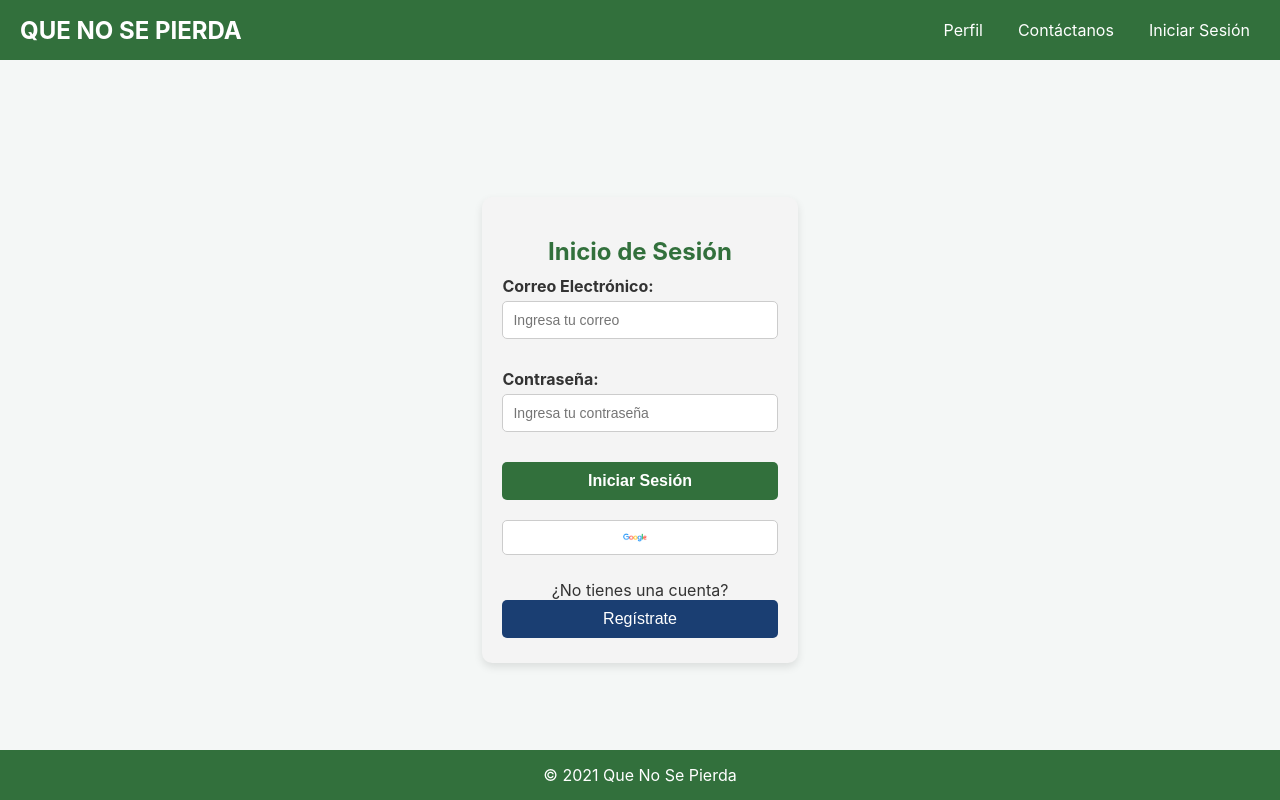
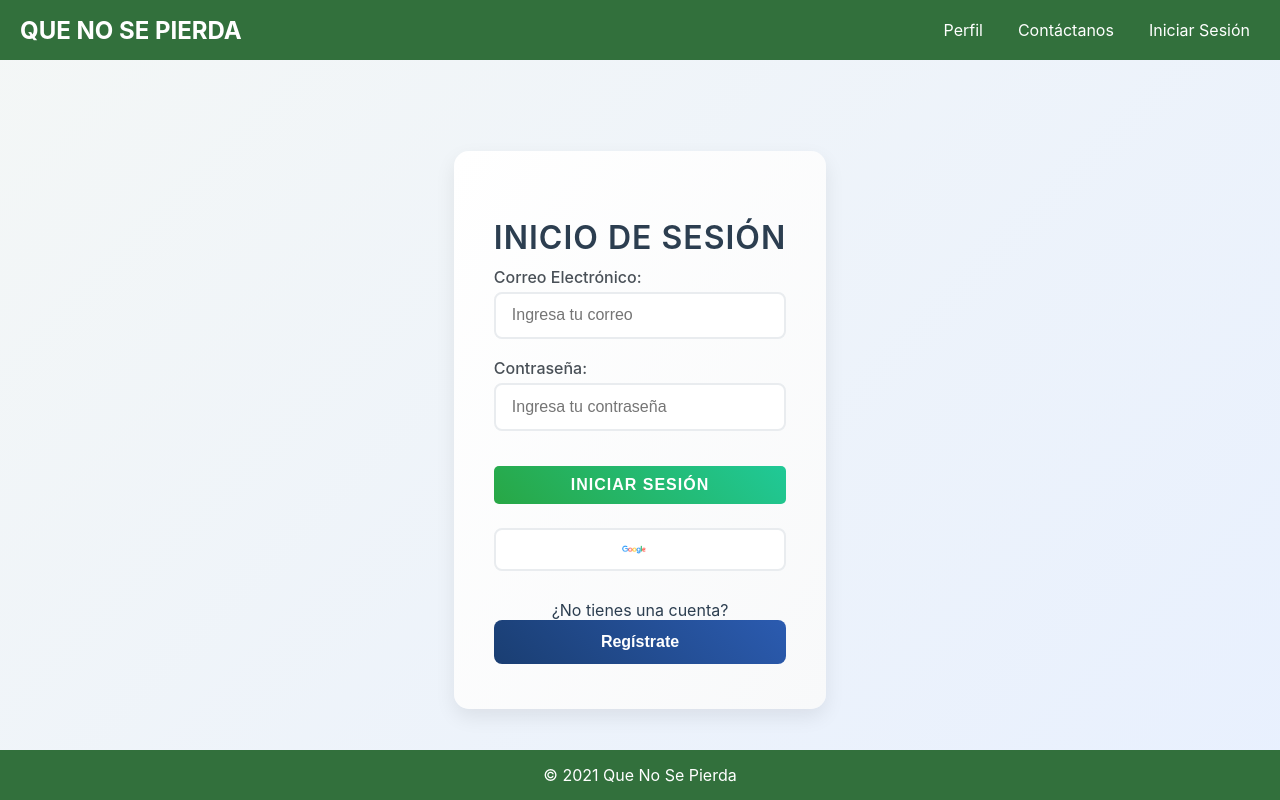
Before and after one commit to EnanoBlaze/Que-No-Se-Pierda, a React (Vite) app: page /login in a window 1280 px wide. Built offline with nearby package versions, Linux system fonts and the light colour scheme; no server answers.

Commit message:
refactor: update styles and layout for Login and Register pages; change title in index.html

```diff
--- a/index.html
+++ b/index.html
@@ -3,7 +3,8 @@
   <head>
     <meta charset="UTF-8" />
     <meta name="viewport" content="width=device-width, initial-scale=1.0" />
-    <title>Mi Proyecto Vite</title>
+    <title>Que no se pierda
+    </title>
   </head>
   <body>
     <div id="root"></div>
--- a/src/Paginas/Login.css
+++ b/src/Paginas/Login.css
@@ -1,118 +1,140 @@
 /* Contenedor del login */
 .login-container {
-  max-width: 400px;
-  margin: 0 auto;
-  padding: 20px;
-  background-color: #f4f4f4;
-  border-radius: 10px;
-  box-shadow: 0 4px 8px rgba(0, 0, 0, 0.1);
+  max-width: 450px;
+  margin: 2rem auto;
+  padding: 2.5rem;
+  background: linear-gradient(to bottom right, #ffffff, #f8f9fa);
+  border-radius: 15px;
+  box-shadow: 0 8px 20px rgba(0, 0, 0, 0.08);
   text-align: center;
 }
 
 h2 {
-  font-size: 24px;
-  margin-bottom: 20px;
+  font-size: 2rem;
+  margin-bottom: 1.5rem;
+  color: #2c3e50;
+  font-weight: 600;
 }
 
 .error-message {
-  color: red;
-  font-size: 14px;
-  margin-bottom: 20px;
+  color: #dc3545;
+  font-size: 0.9rem;
+  margin-bottom: 1rem;
+  padding: 0.5rem;
+  background-color: rgba(220, 53, 69, 0.1);
+  border-radius: 5px;
 }
 
 /* Formulario */
 .login-form {
   display: flex;
   flex-direction: column;
-  gap: 15px;
-  width: 100%; /* Asegura que el formulario tome el 100% del contenedor */
+  gap: 1.2rem;
+  width: 100%;
 }
 
 .login-form label {
-  font-size: 16px;
+  font-size: 1rem;
   text-align: left;
   display: block;
-  margin-bottom: 5px;
+  margin-bottom: 0.3rem;
+  color: #495057;
+  font-weight: 500;
 }
 
 .login-form input {
-  padding: 10px;
-  font-size: 14px;
-  border: 1px solid #ccc;
-  border-radius: 5px;
-  width: 100%; /* Ajusta el ancho de los inputs para que se ajusten al contenedor */
-  box-sizing: border-box; /* Incluye el padding y borde dentro del ancho */
+  padding: 0.8rem 1rem;
+  font-size: 1rem;
+  border: 2px solid #e9ecef;
+  border-radius: 8px;
+  width: 100%;
+  box-sizing: border-box;
+  transition: all 0.3s ease;
+}
+
+.login-form input:focus {
+  border-color: #4dabf7;
+  outline: none;
+  box-shadow: 0 0 0 3px rgba(77, 171, 247, 0.2);
 }
 
 /* Botón de Iniciar Sesión */
 .submit-button {
-  padding: 10px;
-  background-color: #28a745;
+  padding: 0.8rem;
+  background: linear-gradient(45deg, #28a745, #20c997);
   color: white;
   border: none;
-  border-radius: 5px;
-  font-size: 16px;
+  border-radius: 8px;
+  font-size: 1rem;
+  font-weight: 600;
   cursor: pointer;
   width: 100%;
-  box-sizing: border-box; /* Incluye el padding y borde dentro del ancho */
+  box-sizing: border-box;
+  transition: transform 0.2s ease, box-shadow 0.2s ease;
 }
 
 .submit-button:hover {
-  background-color: #218838;
+  transform: translateY(-2px);
+  box-shadow: 0 4px 12px rgba(32, 201, 151, 0.3);
 }
 
 /* Estilos del botón de Google */
 .google-login {
-  margin-top: 20px;
+  margin-top: 1.5rem;
 }
 
 .google-button {
-  padding: 10px;
+  padding: 0.8rem;
   background-color: white;
-  border: 1px solid #ccc;
+  border: 2px solid #e9ecef;
   cursor: pointer;
   width: 100%;
   display: flex;
   justify-content: center;
   align-items: center;
-  border-radius: 5px;
-  transition: background-color 0.3s;
-  box-sizing: border-box; /* Incluye el padding y borde dentro del ancho */
+  border-radius: 8px;
+  transition: all 0.3s ease;
+  font-weight: 500;
 }
 
 .google-button:hover {
-  background-color: #f1f1f1;
+  background-color: #f8f9fa;
+  border-color: #dee2e6;
+  transform: translateY(-2px);
 }
 
 .google-logo {
-  width: 24px; /* Ajusta el tamaño del logo de Google */
+  width: 1.5rem;
   height: auto;
-  margin-right: 10px; /* Añade espacio entre el logo y el texto */
+  margin-right: 0.8rem;
 }
 
 /* Estilos del botón de Registro */
 .register-redirect {
-  margin-top: 20px;
+  margin-top: 1.5rem;
 }
 
 .register-button {
-  padding: 10px;
-  background-color: #1a3e72; /* Azul marino */
+  padding: 0.8rem;
+  background: linear-gradient(45deg, #1a3e72, #2b5bb0);
   color: white;
   border: none;
-  border-radius: 5px;
-  font-size: 16px;
+  border-radius: 8px;
+  font-size: 1rem;
+  font-weight: 600;
   cursor: pointer;
   width: 100%;
   text-decoration: none;
-  box-sizing: border-box; /* Incluye el padding y borde dentro del ancho */
+  box-sizing: border-box;
+  transition: transform 0.2s ease, box-shadow 0.2s ease;
 }
 
 .register-button:hover {
-  background-color: #16315a; /* Azul marino más oscuro para hover */
+  transform: translateY(-2px);
+  box-shadow: 0 4px 12px rgba(26, 62, 114, 0.3);
 }
 
-/* Estilos del modal (opcional si tienes un modal) */
+/* Estilos del modal */
 .Modal {
   position: absolute;
   top: 50%;
@@ -121,56 +143,72 @@ h2 {
   bottom: auto;
   margin-right: -50%;
   transform: translate(-50%, -50%);
-  background: white;
-  padding: 20px;
-  border-radius: 10px;
-  width: 400px;
-  box-shadow: 0 4px 8px rgba(0, 0, 0, 0.2);
+  background: linear-gradient(to bottom right, #ffffff, #f8f9fa);
+  padding: 2rem;
+  border-radius: 15px;
+  width: 450px;
+  box-shadow: 0 10px 25px rgba(0, 0, 0, 0.15);
   text-align: center;
 }
 
 .Modal h2 {
-  font-size: 22px;
-  margin-bottom: 15px;
+  font-size: 1.8rem;
+  margin-bottom: 1.2rem;
+  color: #2c3e50;
 }
 
 .Modal label {
   display: block;
-  font-size: 16px;
-  margin-bottom: 5px;
+  font-size: 1rem;
+  margin-bottom: 0.5rem;
   text-align: left;
+  color: #495057;
+  font-weight: 500;
 }
 
-.Modal input, .Modal select {
+.Modal input,
+.Modal select {
   width: 100%;
-  padding: 10px;
-  margin-bottom: 15px;
-  font-size: 14px;
-  border: 1px solid #ccc;
-  border-radius: 5px;
-  box-sizing: border-box; /* Incluye el padding y borde dentro del ancho */
+  padding: 0.8rem;
+  margin-bottom: 1rem;
+  font-size: 1rem;
+  border: 2px solid #e9ecef;
+  border-radius: 8px;
+  box-sizing: border-box;
+  transition: all 0.3s ease;
+}
+
+.Modal input:focus,
+.Modal select:focus {
+  border-color: #4dabf7;
+  outline: none;
+  box-shadow: 0 0 0 3px rgba(77, 171, 247, 0.2);
 }
 
 .Modal button {
-  padding: 10px;
-  background-color: #28a745;
+  padding: 0.8rem;
+  background: linear-gradient(45deg, #28a745, #20c997);
   color: white;
   border: none;
-  border-radius: 5px;
-  font-size: 16px;
+  border-radius: 8px;
+  font-size: 1rem;
+  font-weight: 600;
   cursor: pointer;
   width: 100%;
+  transition: transform 0.2s ease, box-shadow 0.2s ease;
 }
 
 .Modal button:hover {
-  background-color: #218838;
+  transform: translateY(-2px);
+  box-shadow: 0 4px 12px rgba(32, 201, 151, 0.3);
 }
 
 .Overlay {
-  background-color: rgba(0, 0, 0, 0.75);
+  background-color: rgba(0, 0, 0, 0.8);
   position: fixed;
   top: 0;
   left: 0;
   right: 0;
   bottom: 0;
+  backdrop-filter: blur(5px);
 }
--- a/src/Paginas/Register.css
+++ b/src/Paginas/Register.css
@@ -1,68 +1,97 @@
 /* src/Paginas/Register.css */
 
 body {
-    font-family: 'Arial', sans-serif;
-    background-color: #f4f7f6;
-    color: #333;
+    font-family: 'Poppins', sans-serif;
+    background: linear-gradient(135deg, #f4f7f6 0%, #e8f0fe 100%);
+    color: #2c3e50;
     display: flex;
     justify-content: center;
     align-items: center;
-    height: 100vh;
+    min-height: 100vh;
     margin: 0;
 }
 
 .register-container {
+    width: 100%;
+    max-width: 450px;
+    margin: 2rem auto;
+    padding: 2.5rem;
+    background: linear-gradient(to bottom right, #ffffff, #f8f9fa);
+    border-radius: 15px;
+    box-shadow: 0 8px 20px rgba(0, 0, 0, 0.08);
     text-align: center;
-    margin-top: 50px;
 }
 
 h2 {
-    font-size: 24px;
-    margin-bottom: 20px;
+    font-size: 2rem;
+    margin-bottom: 1.5rem;
+    color: #2c3e50;
+    font-weight: 600;
+    text-transform: uppercase;
+    letter-spacing: 1px;
 }
 
 .register-form {
     display: flex;
     flex-direction: column;
-    align-items: center;
-    background-color: #fff;
-    padding: 20px;
-    border-radius: 10px;
-    box-shadow: 0 4px 8px rgba(0, 0, 0, 0.1);
-    max-width: 400px;
-    margin: 0 auto;
+    gap: 1.2rem;
+    width: 100%;
 }
 
 label {
-    font-weight: bold;
-    margin-bottom: 10px;
+    font-size: 1rem;
+    font-weight: 500;
+    color: #495057;
+    display: block;
+    text-align: left;
+    margin-bottom: 0.3rem;
 }
 
-  input, select {
-    padding: 10px;
-    width: 100%;  /* Asegura que todos los campos tengan el mismo ancho */
-    max-width: 300px;
-    border: 1px solid #ccc;
-    border-radius: 5px;
-    margin-bottom: 15px;
+input,
+select {
+    width: 100%;
+    padding: 0.8rem 1rem;
+    font-size: 1rem;
+    border: 2px solid #e9ecef;
+    border-radius: 8px;
+    box-sizing: border-box;
+    transition: all 0.3s ease;
+}
+
+input:focus,
+select:focus {
+    border-color: #4dabf7;
+    outline: none;
+    box-shadow: 0 0 0 3px rgba(77, 171, 247, 0.2);
 }
 
 .submit-button {
-    padding: 10px 15px;
-    background-color: #28a745;
+    width: 100%;
+    padding: 0.8rem;
+    background: linear-gradient(45deg, #28a745, #20c997);
     color: white;
     border: none;
-    border-radius: 5px;
+    border-radius: 8px;
+    font-size: 1rem;
+    font-weight: 600;
     cursor: pointer;
-    width: 100%;
-    max-width: 320px;
+    text-transform: uppercase;
+    letter-spacing: 1px;
+    transition: transform 0.2s ease, box-shadow 0.2s ease;
+    margin-top: 1rem;
 }
 
 .submit-button:hover {
-    background-color: #218838;
+    transform: translateY(-2px);
+    box-shadow: 0 4px 12px rgba(32, 201, 151, 0.3);
 }
 
 .error-message {
-    color: red;
-    margin-top: 10px;
+    width: 100%;
+    color: #dc3545;
+    font-size: 0.9rem;
+    margin-bottom: 1rem;
+    padding: 0.5rem;
+    background-color: rgba(220, 53, 69, 0.1);
+    border-radius: 5px;
 }
```
Lines whose indentation alone changed are shown as unchanged.
